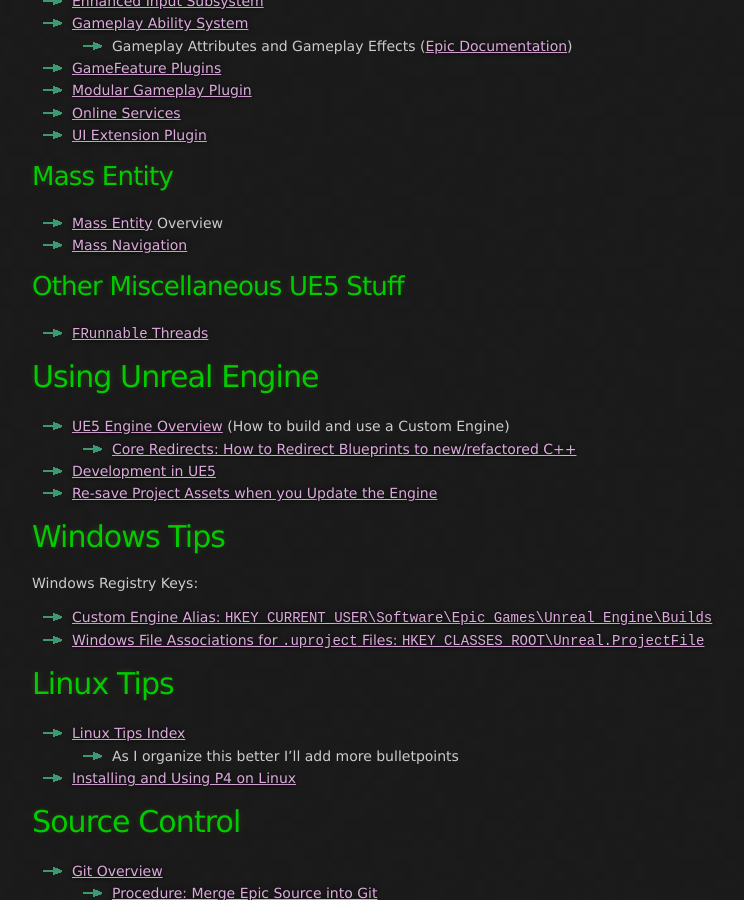
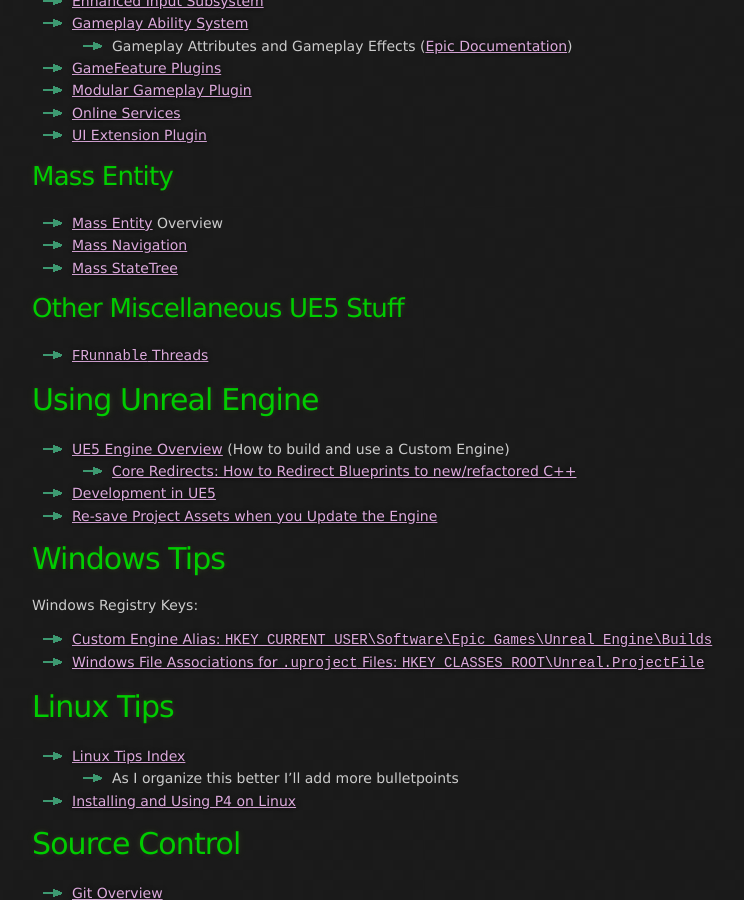
Before and after one commit to x157/x157.github.io, a Jekyll site: the page built from UE5/index.md, in a window 1280 px wide and 900 px high, scrolled down 325 px. Shown: the whole window, without its empty margins (108-852 px from the left). Built offline with Jekyll 4.4.1, drawn with Linux system fonts in a browser that asks for light colours.

Commit message:
Link Mass StateTree

```diff
--- a/UE5/index.md
+++ b/UE5/index.md
@@ -24,6 +24,7 @@
 
 - [Mass Entity](/UE5/Mass/) Overview
 - [Mass Navigation](/UE5/Mass/Navigation)
+- [Mass StateTree](/UE5/Mass/StateTree)
 
 ## Other Miscellaneous UE5 Stuff
 
```
